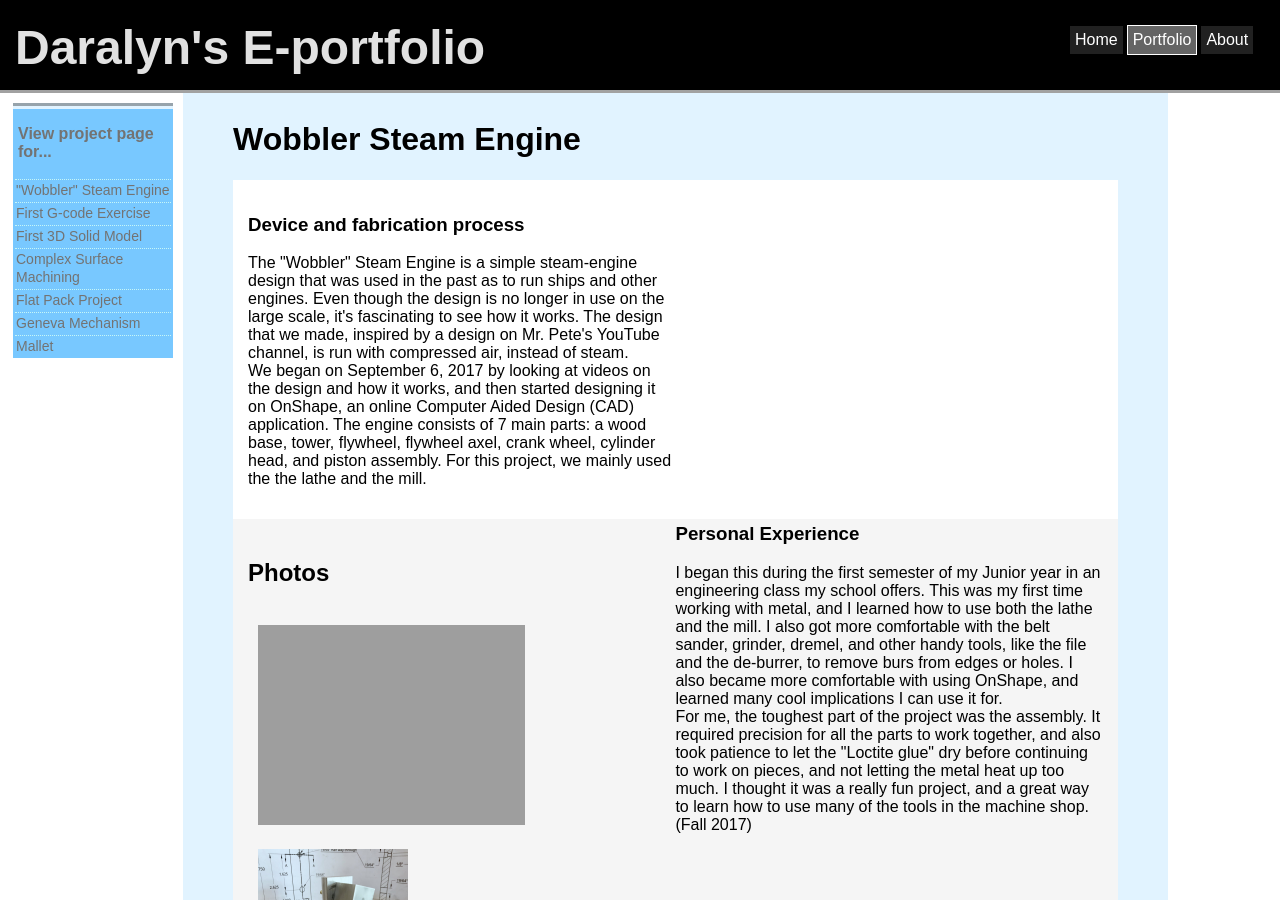
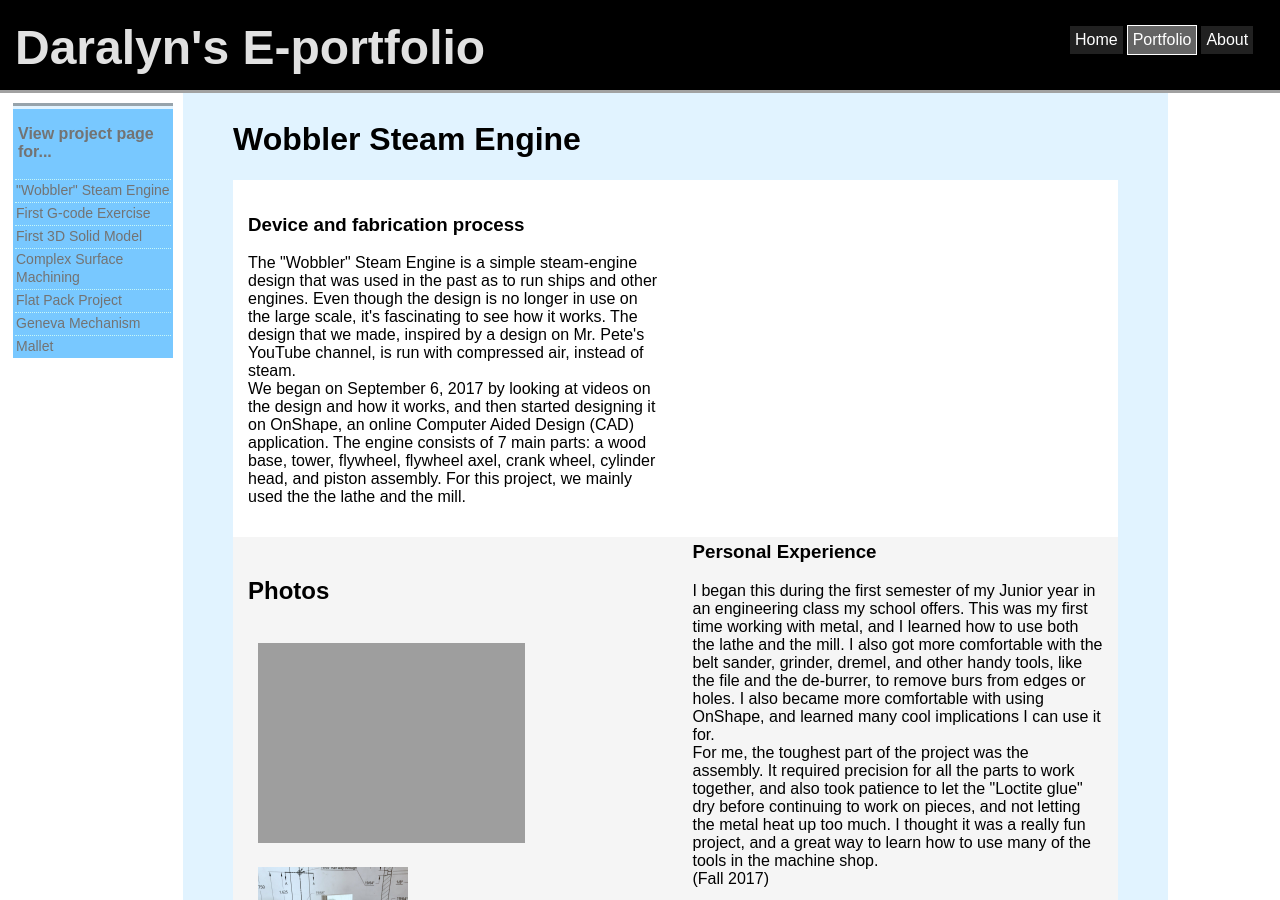
Before and after one commit to daralyn/daralyn.github.io, a Jekyll site: the page built from portfolio/engineering/wobbler-steam-engine.html, in a window 1280 px wide and 900 px high. Built offline with Jekyll 4.4.1, drawn with Linux system fonts in a browser that asks for light colours.

Commit message:
Update wobbler-steam-engine.html

```diff
--- a/portfolio/engineering/wobbler-steam-engine.html
+++ b/portfolio/engineering/wobbler-steam-engine.html
@@ -36,13 +36,13 @@ title: Daralyn's Engineering Portfolio - Wobbler Steam Engine
 </div> <!-- wobblerhead-->
 
 <div class="sectionodd">
-	<div style="width:50%; padding-right: 5px;">
+	<div style="width:48%; padding-right: 5px;">
 		<h3>Device and fabrication process</h3>
 			<p>The "Wobbler" Steam Engine is a simple steam-engine design that was used in the past as to run ships and other engines. Even though the design is no longer in use on the large scale, it's fascinating to see how it works. The design that we made, inspired by a design on Mr. Pete's YouTube channel, is run with compressed air, instead of steam.
 			<br>We began on September 6, 2017 by looking at videos on the design and how it works, and then started designing it on OnShape, an online Computer Aided Design (CAD) application. The engine consists of 7 main parts: a wood base, tower, flywheel, flywheel axel, crank wheel, cylinder head, and piston assembly. For this project, we mainly used the the lathe and the mill.</p>
 	</div>
 
-	<div style="width: 50%; float: right; padding-left: 5px;">
+	<div style="width: 48%; float: right; padding-left: 5px;">
 		<h3>Personal Experience</h3>
 			<p>I began this during the first semester of my Junior year in an engineering class my school offers. This was my first time working with metal, and I learned how to use both the lathe and the mill. I also got more comfortable with the belt sander, grinder, dremel, and other handy tools, like the file and the de-burrer, to remove burs from edges or holes. I also became more comfortable with using OnShape, and learned many cool implications I can use it for.
 			<br>For me, the toughest part of the project was the assembly. It required precision for all the parts to work together, and also took patience to let the "Loctite glue" dry before continuing to work on pieces, and not letting the metal heat up too much. I thought it was a really fun project, and a great way to learn how to use many of the tools in the machine shop.
```
